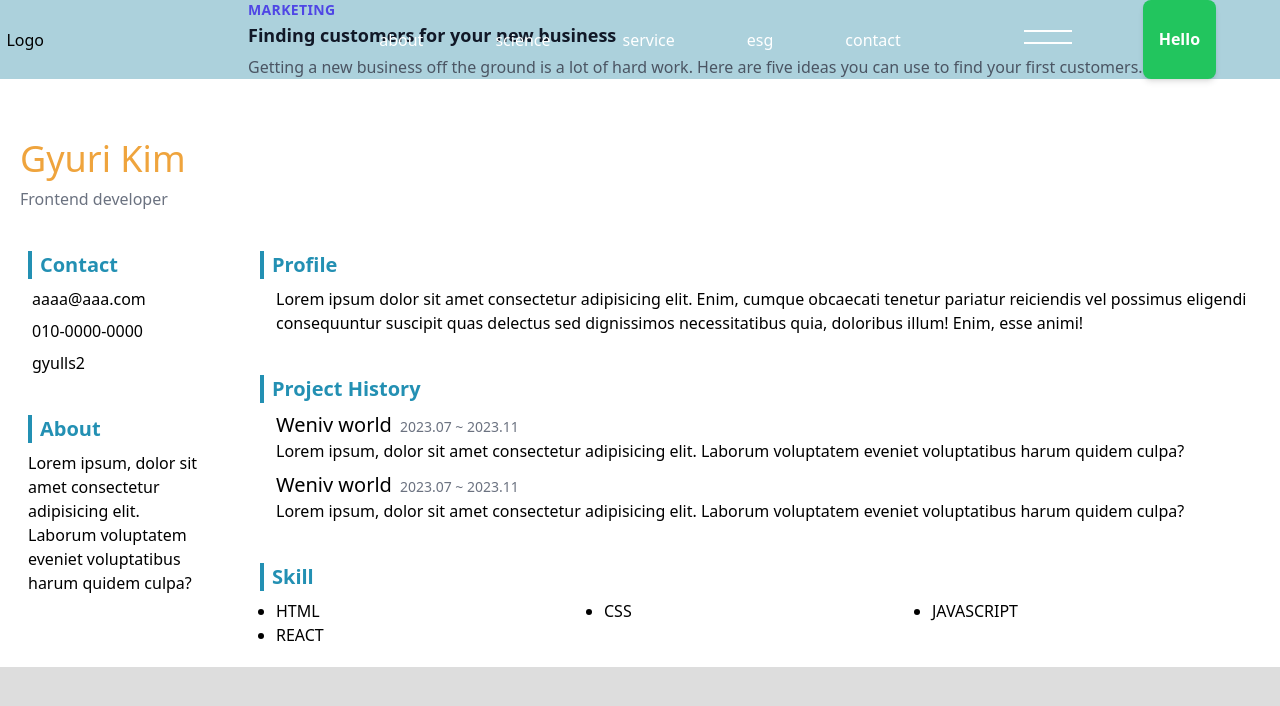
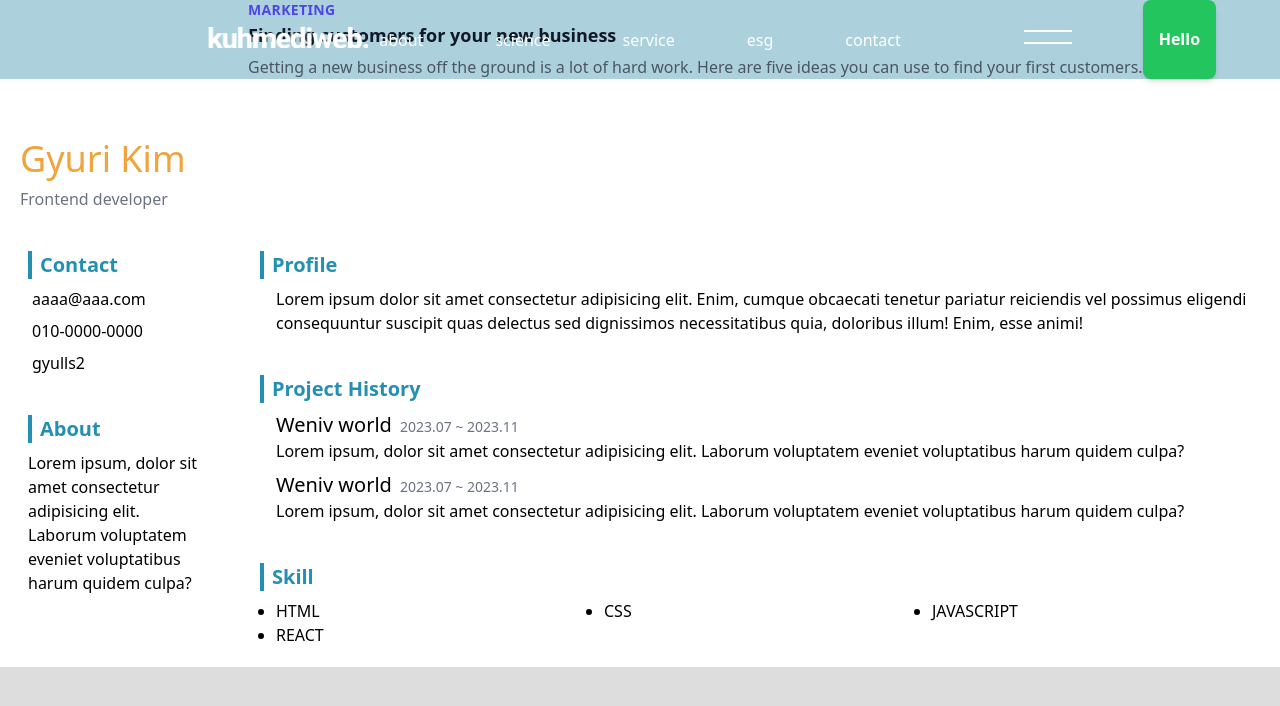
Before and after one commit to uihyunKimm/mediweb, a React (Create React App) app: page / in a window 1280 px wide. Shown: the top 706 px of the page. Built offline with nearby package versions, Linux system fonts and the light colour scheme; the HTML template or start-up script is replaced by a standard one.

Commit message:
add add logo image/ fix side bar animation commit

```diff
--- a/src/components/Header2.jsx
+++ b/src/components/Header2.jsx
@@ -1,5 +1,6 @@
 import React, { useState } from 'react';
 import PropTypes from 'prop-types';
+import Logo from '../image/logo.png'
 
 const menuItems = [
   {
@@ -42,7 +43,7 @@ const menuItems = [
 const NavButton = ({ active, onClick }) => {
   return (
     <div
-      className={`absolute top-1/2 right-52 z-50 -translate-y-1/2 w-12 h-7 cursor-pointer transition-all duration-300 ease-in-out max-xl:right-12 max-md:hidden
+      className={`absolute top-1/2 right-52 z-50 -translate-y-1/2 w-12 h-7 cursor-pointer transition-all duration-300 ease-in-out max-xl:right-6
         before:bg-white before:block before:absolute before:left-0 before:top-1 before:z-10 before:w-full before:h-0.5 before:transition-width before:duration-500 before:delay-75
         after:top-4 after:bg-white after:block after:absolute after:left-0 after:z-10 after:w-full after:h-0.5 after:transition-width after:duration-500 after:delay-75
         ${active ? 'before:right-0 before:top-1/2 before:rotate-45 after:top-1/2 after:-rotate-45' : ''}`}
@@ -86,17 +87,18 @@ const NavMenu = ({ active }) => {
         <div className={`right-0 w-0 h-1/4 absolute transition-[width] duration-700 ease-in-out delay-[600ms] top-3/4 ${active ? 'w-full bg-primary' : ''}
         before:block before:content-[""] before:absolute before:-top-[5%] before:-left-[5%] before:-z-1 before:h-110% before:w-110% bg-primary'`}></div>
       </div>
-      <ul className='block absolute z-2 left-[55%] top-[19%] m-0 p-0 list-none text-white '>
+      <ul className='block absolute z-2 left-[55%] top-[19%] m-0 p-0 list-none text-white max-xl:w-full'>
         {menuItems.map((item, index) => (
           <li key={index} className='overflow-hidden list-item group'>
-            <a href="#" className={`inline-block text-7xl uppercase tracking-tight leading-snug transition-transform duration-[800ms] ease-in-out ${active ? ' translate-y-0 delay-[500ms]' : 'translate-y-full'}`}>
-              <span className='group-hover:block group-hover:transition-all group-hover:duration-500 group-hover:delay-300 group-hover:ease-in-out group-hover:content-[""] group-hover:translate-x-20'>
+            <a href="#" className={`inline-block text-7xl max-xl:text-4xl max-xl:leading-relaxed  uppercase tracking-tight leading-snug transition-transform duration-[800ms] ease-in-out ${active ? ' translate-y-0 delay-[500ms]' : 'translate-y-full'}`}>
+              <span className='group-hover:block group-hover:transition-all group-hover:duration-500 group-hover:delay-300 group-hover:ease-in-out group-hover:content-[""] group-hover:translate-x-20 group-hover:max-xl:translate-x-10'>
                 {/* <em className='block content-[""] absolute left-0 top-1/2 z-10 w-16 h-1.5 origin-right bg-white scale-x-0 duration-300 ease-in-out
                 before:w-1.5 before:h-10 before:origin-[0%_100%] before:-rotate-90 before:content-[""] before:absolute before:-right-1 before:bottom-0 before:transition-transform before:bg-white before:duration-500 before:z-20
                 after:w-10 after:h-1 after:origin-[100%_0%] after:rotate-0 after:content-[""] after:transition-transform after:-right-1 after:bottom-0 after:-scale-x-1 after:bg-white after:duration-500 after:z-20'></em> */}
                 {item.title}
               </span>
-              <em className='group-hover:block group-hover:content-[""] group-hover:absolute group-hover:left-0 group-hover:top-2/3 group-hover:delay-500 group-hover:z-10 group-hover:w-16 group-hover:h-1.5 group-hover:origin-right group-hover:bg-white group-hover:scale-x-1 group-hover:duration-300 group-hover:delay-00 group-hover:ease-in-out'></em>
+              <em className='group-hover:block group-hover:content-[""] group-hover:absolute group-hover:left-0 group-hover:top-1/2 group-hover:delay-500 group-hover:z-10 group-hover:w-16 group-hover:max-xl:w-8 group-hover:h-1.5 group-hover:origin-right group-hover:bg-white group-hover:scale-x-1 group-hover:duration-300 '>{/* group-hover:before:delay-700 group-hover:ease-in-out group-hover:before:w-1.5 before:h-10 group-hover:before:origin-[0%_100%] group-hover:before:-rotate-45 group-hover:before:content-[""] group-hover:before:absolute group-hover:before:left-8 group-hover:before:bottom-0 group-hover:before:transition-transform group-hover:before:bg-white group-hover:before:duration-500 group-hover:before:z-20
+              group-hover:after:w-10 group-hover:after:h-1 group-hover:after:origin-[100%_0%] group-hover:after:rotate-45 group-hover:after:content-[""] group-hover:after:transition-transform group-hover:after:-right-1 group-hover:after:bottom-0 group-hover:after:-scale-x-1 group-hover:after:bg-white group-hover:after:duration-500 group-hover:after:z-20 */}</em>
               </a>
           </li>
         ))}
@@ -124,8 +126,8 @@ const Header = () => {
       <div className='block'> {/* wrapper */}
         <div className='flex relative items-center w-full h-20 p-[0.12%] xl:p-[0.5%]'>
           {/* logo */}
-          <div>
-            <a href="/">Logo</a>
+          <div className='absolute top-1/2 left-52 z-50 -translate-y-1/2 w-40 h-7 max-xl:left-6 transition-all duration-300 ease-in-out'>
+            <a href="/"><img src={Logo} alt="logo" /></a>
           </div>
 
           {/* 상단메뉴 */}
```
Also changed, not shown: src/image/logo.png (added).
